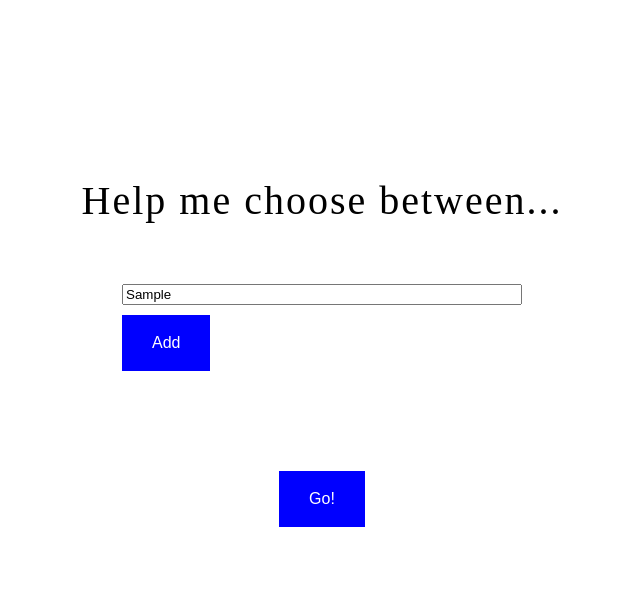
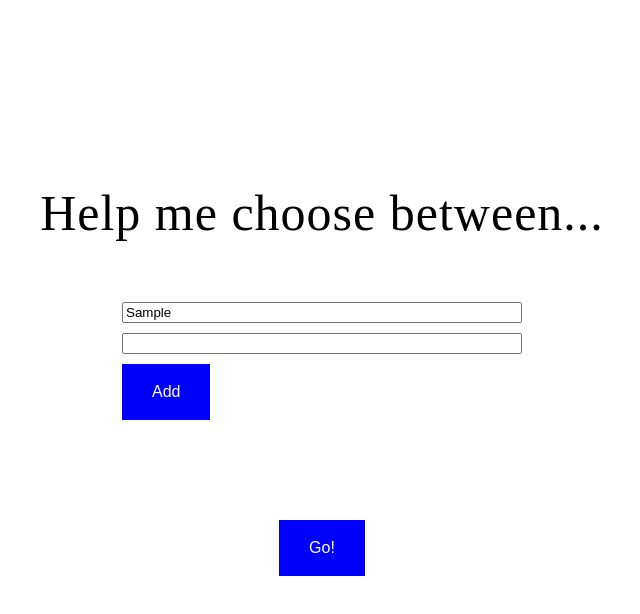
Before and after one commit to ewro123/help-me-choose, a plain HTML site: page index.html in a window 1280 px wide. Both pictures are taken after typing "Sample" into the empty fields and a click on the button "Add". Shown: the whole page, without its empty margins (318-958 px from the left). Drawn offline with nearby package versions, Linux system fonts and the light colour scheme.

Commit message:
Day 3
Lagt till JavaScript.

```diff
--- a/index.html
+++ b/index.html
@@ -13,6 +13,20 @@
 </div>
           <button class="addOption">Add</button>
         </div>
+        <div class="resultSection"></div>
         <button>Go!</button>
+
+    <script src="https://code.jquery.com/jquery-3.3.1.min.js"></script>
+    <script>
+$(function() {
+  $(".resultSection"). hide()
+
+  var addOption=function() {
+  $(".inputs").append("<input></input>")
+  }
+
+$(".addOption").click (addOption)
+})
+    </script>
   </body>
 </html>
--- a/main.css
+++ b/main.css
@@ -8,8 +8,8 @@ body {
 
 h1 {
   font-weight: lighter;
-  font-size: 40px;
-  letter-spacing: 2px;
+  font-size: 50px;
+  letter-spacing: 1px;
   margin-bottom: 0px;
 }
 
```
